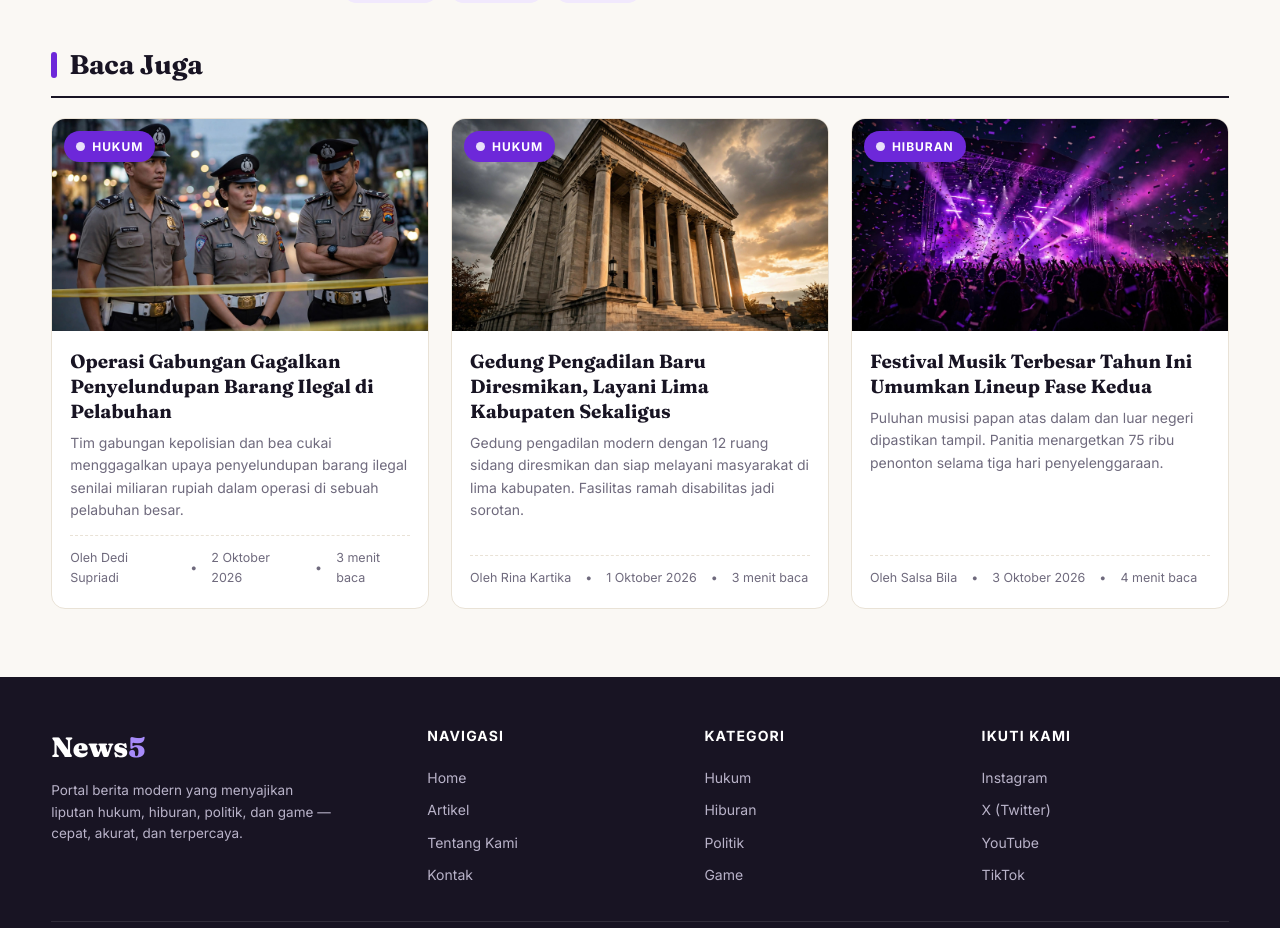
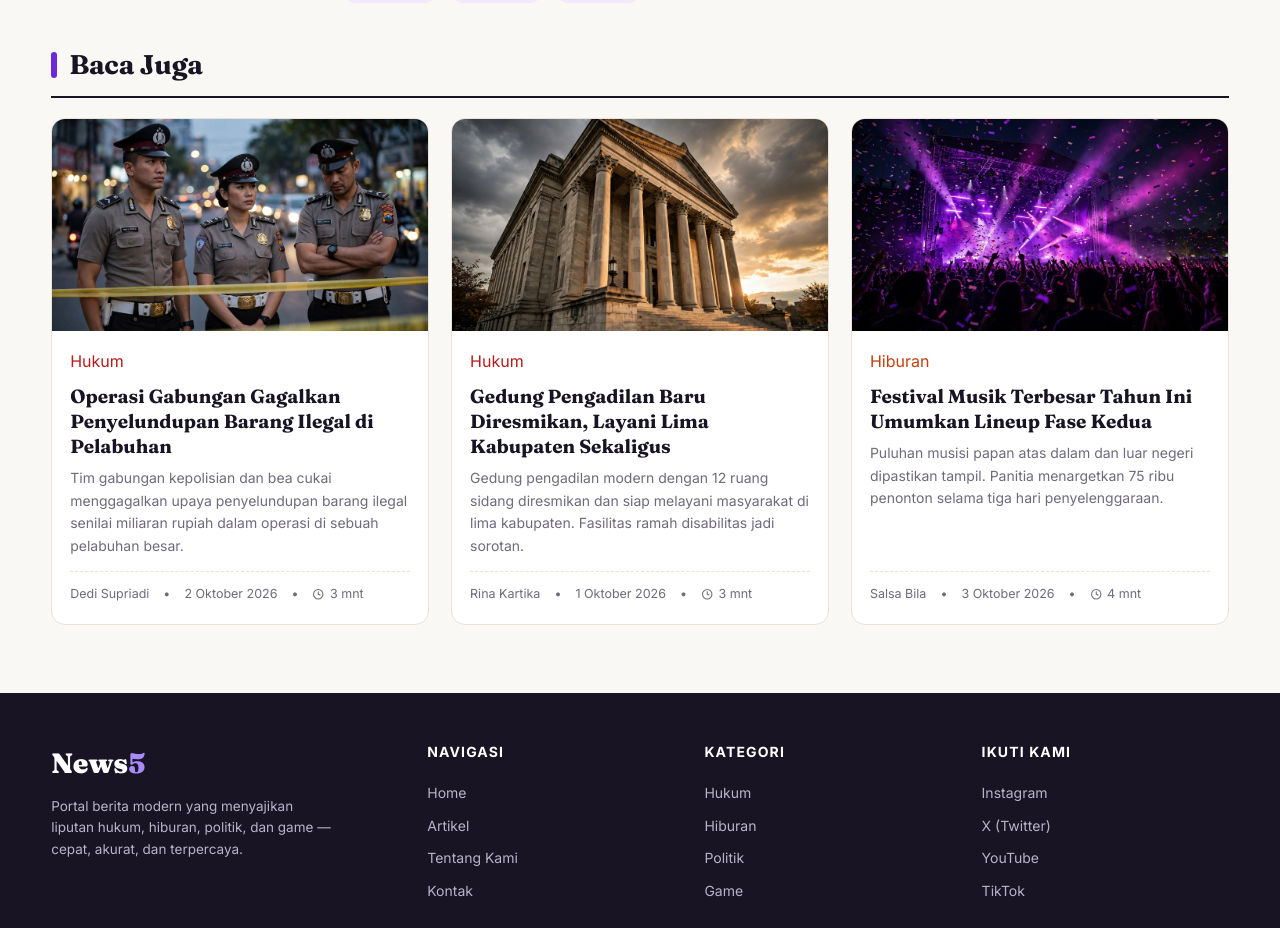
Before and after one commit to nopalalu/news5, a Next.js app: page /artikel/digitalisasi-berkas-perkara-pengadilan in a window 1280 px wide. Shown: the part 1862-2790 px from the top of the page. Built offline with nearby package versions, Linux system fonts and the light colour scheme.

Commit message:
UI overhaul: de-slop, intro splash, reveal animations, bigger tap targets

```diff
--- a/components/ArticleCard.jsx
+++ b/components/ArticleCard.jsx
@@ -1,26 +1,50 @@
 import Link from "next/link";
 import Image from "next/image";
 import { getCategory, formatDate } from "../lib/articles";
+import { IconClock } from "./icons";
 
-export function CategoryBadge({ slug }) {
+/**
+ * Kicker editorial — label kategori yang bisa diklik.
+ * Dipakai sebagai link di kartu, sebagai teks statis di atas gambar hero.
+ */
+export function CategoryKicker({ slug, link = true, onDark = false }) {
   const cat = getCategory(slug);
   if (!cat) return null;
+  const inner = (
+    <>
+      <span className="kicker-sq" style={{ background: cat.color }} />
+      {cat.name}
+    </>
+  );
+  const cls = `kicker${onDark ? " on-dark" : ""}`;
+  const style = onDark ? undefined : { color: cat.color };
+  if (!link) {
+    return (
+      <span className={cls} style={style}>
+        {inner}
+      </span>
+    );
+  }
   return (
-    <span className="badge">
-      <span className="cat-dot" />
-      {cat.name}
-    </span>
+    <Link href={`/kategori/${cat.slug}`} className={cls} style={style}>
+      {inner}
+    </Link>
   );
 }
 
-export function Meta({ article, light }) {
+export function Meta({ article }) {
   return (
     <div className="meta">
-      <span>Oleh {article.author}</span>
+      <span>{article.author}</span>
       <span>•</span>
       <span>{formatDate(article.date)}</span>
       <span>•</span>
-      <span>{article.readMinutes} menit baca</span>
+      <span
+        style={{ display: "inline-flex", alignItems: "center", gap: 5 }}
+      >
+        <IconClock />
+        {article.readMinutes} mnt
+      </span>
     </div>
   );
 }
@@ -28,7 +52,11 @@ export function Meta({ article, light }) {
 export function ArticleCard({ article }) {
   return (
     <article className="card">
-      <Link href={`/artikel/${article.slug}`} className="card-img">
+      <Link
+        href={`/artikel/${article.slug}`}
+        className="card-img"
+        aria-label={article.title}
+      >
         <Image
           src={article.image}
           alt={article.title}
@@ -36,10 +64,10 @@ export function ArticleCard({ article }) {
           height={360}
           style={{ width: "100%", height: "100%", objectFit: "cover" }}
         />
-        <CategoryBadge slug={article.category} />
       </Link>
       <div className="card-body">
-        <h3>
+        <CategoryKicker slug={article.category} />
+        <h3 style={{ marginTop: 10 }}>
           <Link href={`/artikel/${article.slug}`}>{article.title}</Link>
         </h3>
         <p>{article.excerpt}</p>
@@ -52,7 +80,11 @@ export function ArticleCard({ article }) {
 export function ArticleRow({ article }) {
   return (
     <article className="hz-card">
-      <Link href={`/artikel/${article.slug}`} className="card-img">
+      <Link
+        href={`/artikel/${article.slug}`}
+        className="card-img"
+        aria-label={article.title}
+      >
         <Image
           src={article.image}
           alt={article.title}
@@ -62,7 +94,7 @@ export function ArticleRow({ article }) {
         />
       </Link>
       <div className="card-body">
-        <CategoryBadge slug={article.category} />
+        <CategoryKicker slug={article.category} />
         <h3 style={{ marginTop: 10 }}>
           <Link href={`/artikel/${article.slug}`}>{article.title}</Link>
         </h3>
```
